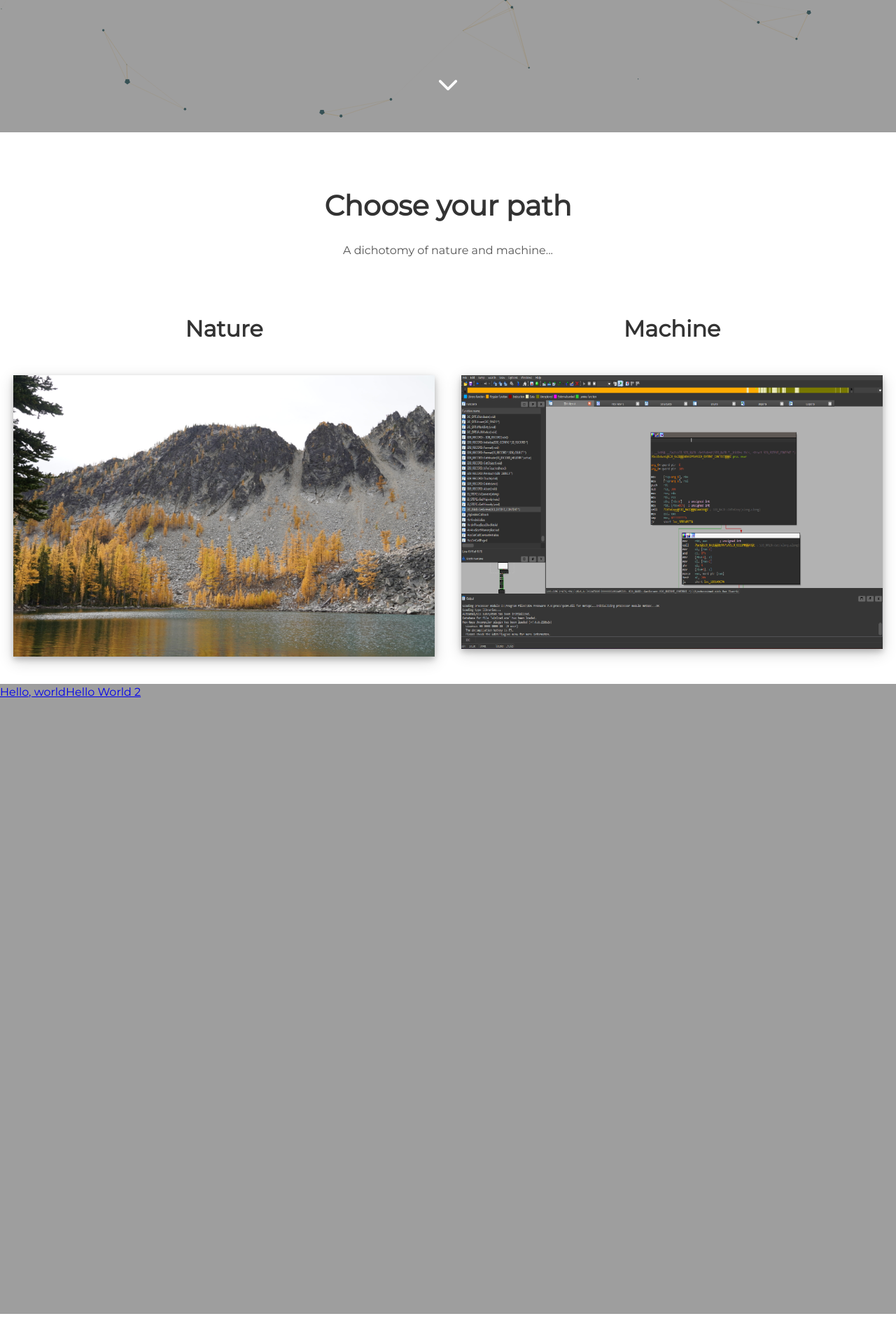
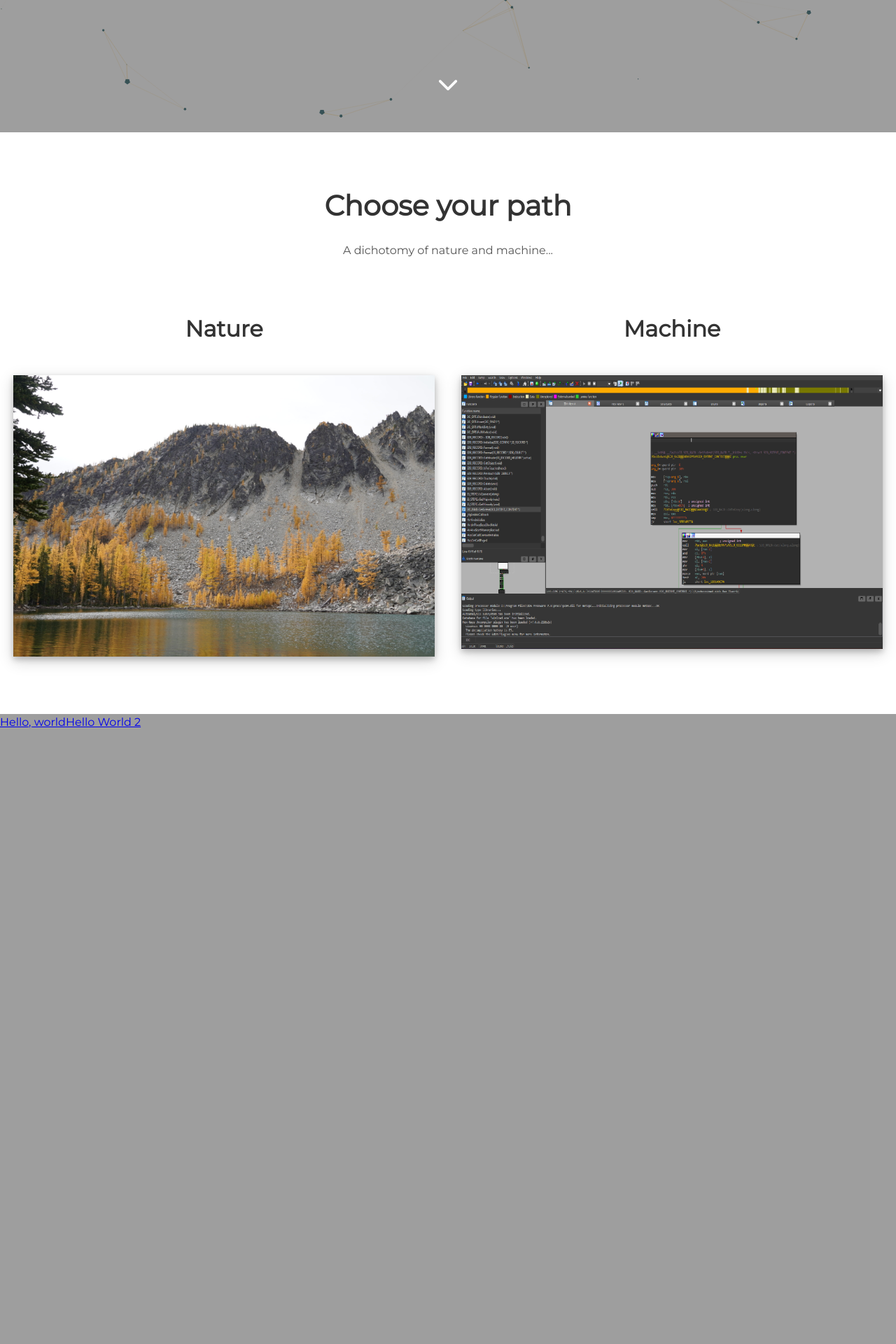
Before and after one commit to varjo/varjo.github.io, a Jekyll site: the page built from index.html, in a window 1280 px wide. Shown: the part 711-2631 px from the top of the page at 70% size. Built offline with Jekyll 4.4.1, drawn with Linux system fonts in a browser that asks for light colours; before the commit the page ends 2588 px from its top, so only the background shows below that.

Commit message:
More changes

```diff
--- a/src/styles/_portal.scss
+++ b/src/styles/_portal.scss
@@ -16,14 +16,12 @@
 
 .portal {
     width: 100%;
-    //height: 500px;
-    height: 50%;
 
     img {
         width: 94%;
         height: auto;
         margin: 3%;
-        margin-bottom: 5%;
+        margin-bottom: 75px;
 
         @media only screen and (max-width: $cut) {
             width: 100%;
@@ -35,7 +33,6 @@
 
     img:hover {
         transform: scale(1.05);
-        margin-bottom: 0%;
     }
 
     h2 {
```
Also changed, not shown: assets/css/main.css.
